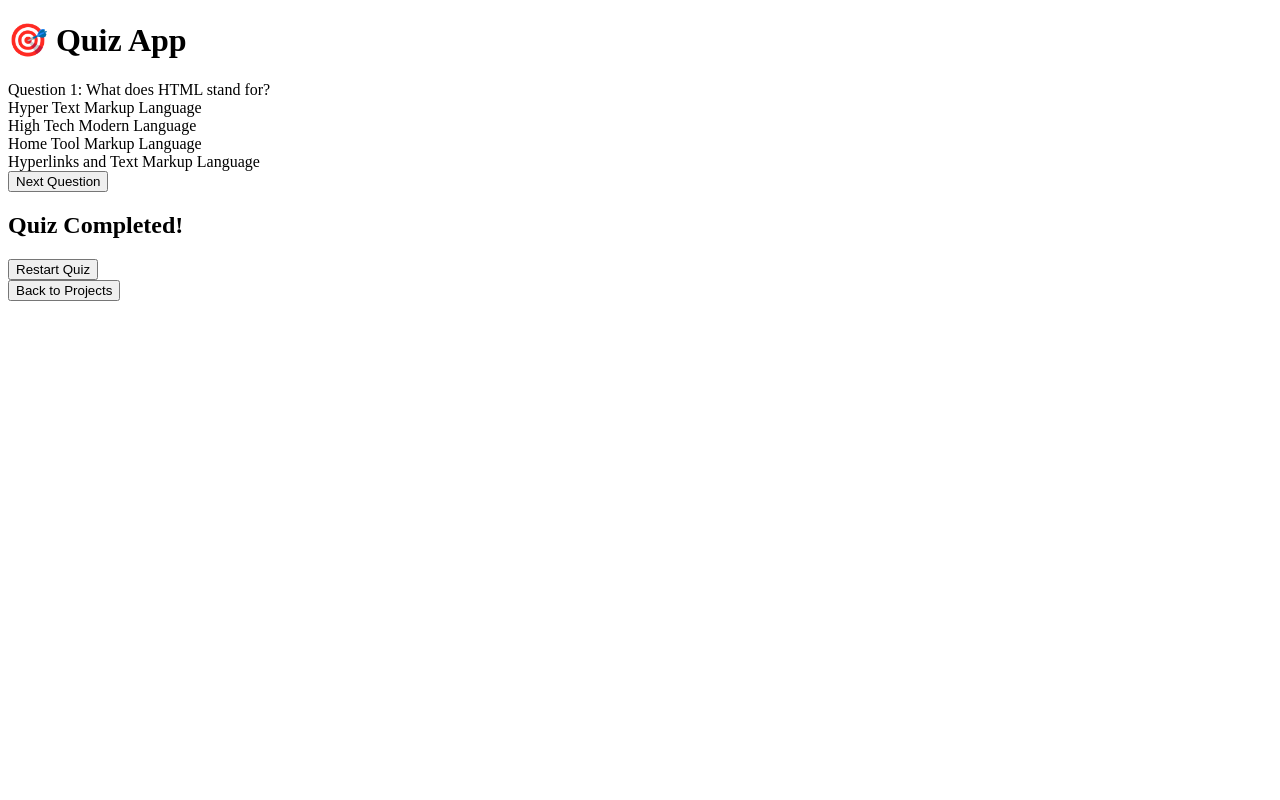
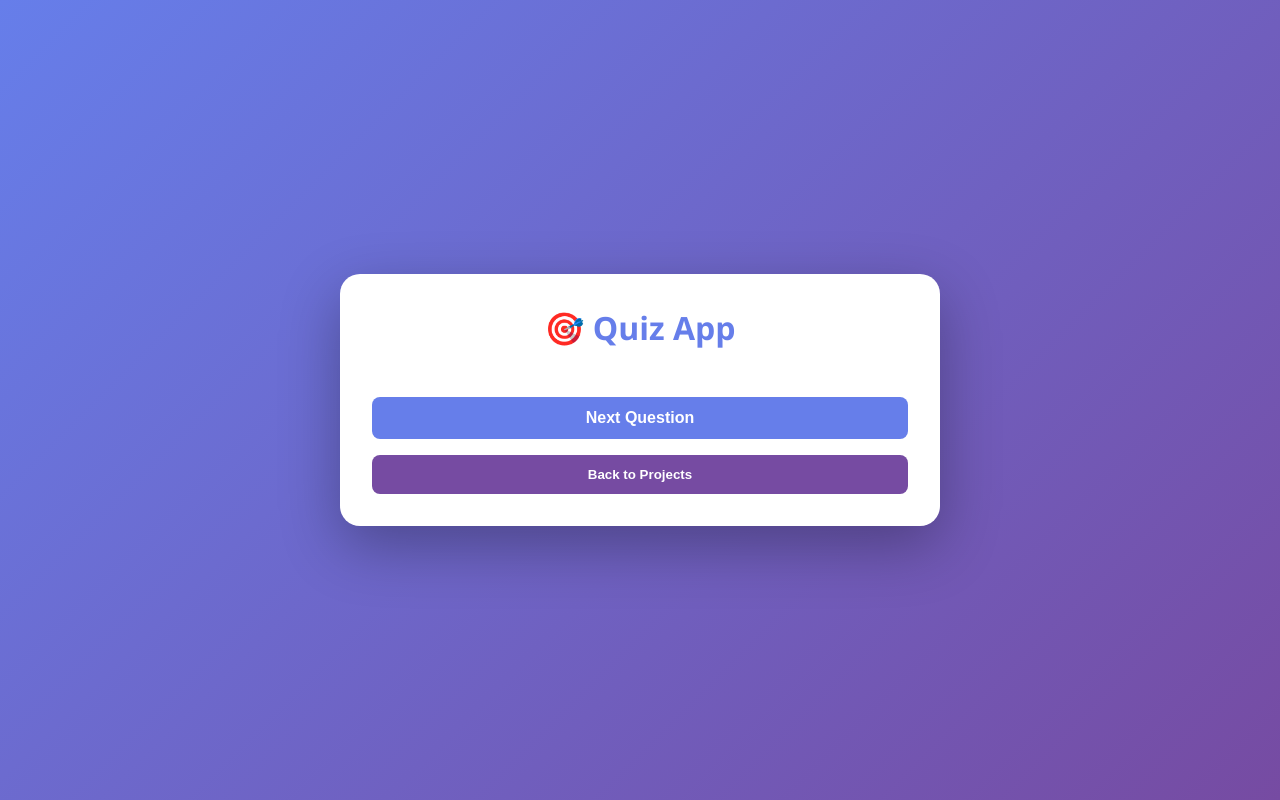
Before and after one commit to CodingwithVeer/quize_app, a plain HTML site: page index.html in a window 1280 px wide. Drawn offline with Linux system fonts and the light colour scheme.

Commit message:
Update index.html

```diff
--- a/index.html
+++ b/index.html
@@ -4,7 +4,7 @@
     <meta charset="UTF-8">
     <meta name="viewport" content="width=device-width, initial-scale=1.0">
     <title>Quiz App</title>
-
+  <link rel="stylesheet" href="style.css">
 </head>
 <body>
     <div class="container">
@@ -22,94 +22,6 @@
         <button class="back-btn" onclick="window.location.href='../Projects.html'">Back to Projects</button>
     </div>
 
-    <script>
-        const questions = [
-            {
-                question: "What does HTML stand for?",
-                options: ["Hyper Text Markup Language", "High Tech Modern Language", "Home Tool Markup Language", "Hyperlinks and Text Markup Language"],
-                correct: 0
-            },
-            {
-                question: "Which language is used for styling web pages?",
-                options: ["HTML", "JavaScript", "CSS", "Python"],
-                correct: 2
-            },
-            {
-                question: "What does CSS stand for?",
-                options: ["Creative Style Sheets", "Cascading Style Sheets", "Computer Style Sheets", "Colorful Style Sheets"],
-                correct: 1
-            },
-            {
-                question: "Which is a JavaScript framework?",
-                options: ["Django", "Laravel", "React", "Flask"],
-                correct: 2
-            },
-            {
-                question: "What is the correct syntax for referring to an external script?",
-                options: ["<script src='app.js'>", "<script href='app.js'>", "<script name='app.js'>", "<script file='app.js'>"],
-                correct: 0
-            }
-        ];
-
-        let currentQuestion = 0;
-        let score = 0;
-        let answered = false;
-
-        function loadQuestion() {
-            const q = questions[currentQuestion];
-            document.getElementById('question').textContent = `Question ${currentQuestion + 1}: ${q.question}`;
-            const optionsDiv = document.getElementById('options');
-            optionsDiv.innerHTML = '';
-            q.options.forEach((option, index) => {
-                const div = document.createElement('div');
-                div.className = 'option';
-                div.textContent = option;
-                div.onclick = () => selectOption(index);
-                optionsDiv.appendChild(div);
-            });
-            answered = false;
-        }
-
-        function selectOption(index) {
-            if (answered) return;
-            answered = true;
-            const options = document.querySelectorAll('.option');
-            const correct = questions[currentQuestion].correct;
-
-            if (index === correct) {
-                options[index].classList.add('correct');
-                score++;
-            } else {
-                options[index].classList.add('wrong');
-                options[correct].classList.add('correct');
-            }
-        }
-
-        function nextQuestion() {
-            if (!answered) return alert('Please select an answer!');
-            currentQuestion++;
-            if (currentQuestion < questions.length) {
-                loadQuestion();
-            } else {
-                showResult();
-            }
-        }
-
-        function showResult() {
-            document.getElementById('quizBox').classList.add('hidden');
-            document.getElementById('result').classList.add('active');
-            document.getElementById('score').textContent = `${score} / ${questions.length}`;
-        }
-
-        function restartQuiz() {
-            currentQuestion = 0;
-            score = 0;
-            document.getElementById('quizBox').classList.remove('hidden');
-            document.getElementById('result').classList.remove('active');
-            loadQuestion();
-        }
-
-        loadQuestion();
-    </script>
+    <script></script>
 </body>
 </html>
```
